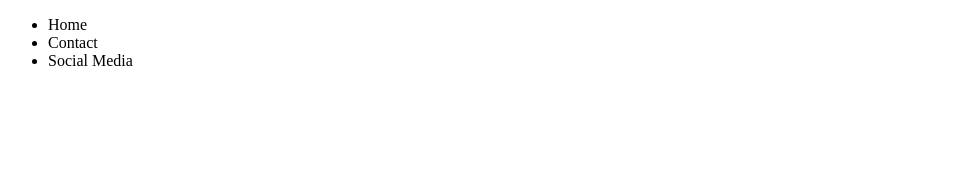
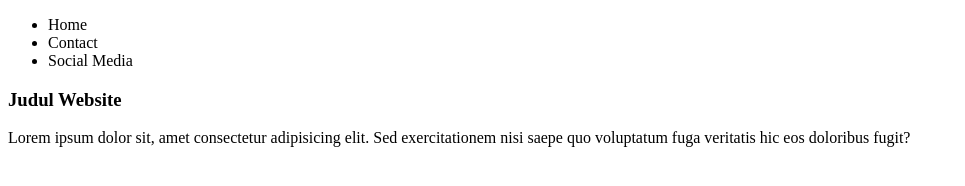
Before and after one commit to noturcmd/HTML, a plain HTML site: page belajar-html-dasar/div.html in a window 1280 px wide. Shown: the whole page, without its empty margins (0-965 px from the left). Drawn offline with Linux system fonts and the light colour scheme.

Commit message:
menambahkan div dengan class "content"

```diff
--- a/belajar-html-dasar/div.html
+++ b/belajar-html-dasar/div.html
@@ -14,6 +14,10 @@
             <li>Social Media</li>
         </ul>
     </div>
+    <div class="content">
+        <h3>Judul Website</h3>
+        <p>Lorem ipsum dolor sit, amet consectetur adipisicing elit. Sed exercitationem nisi saepe quo voluptatum fuga veritatis hic eos doloribus fugit?</p>
+    </div>
 
 
 </body>
```
